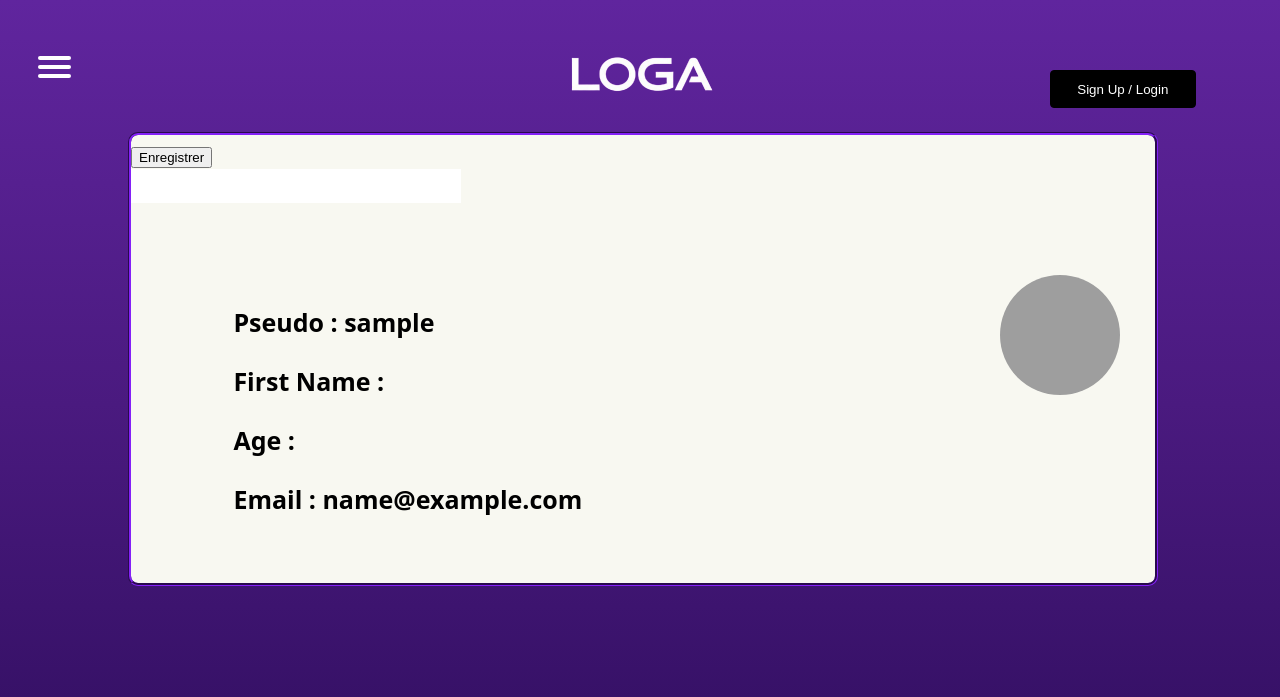
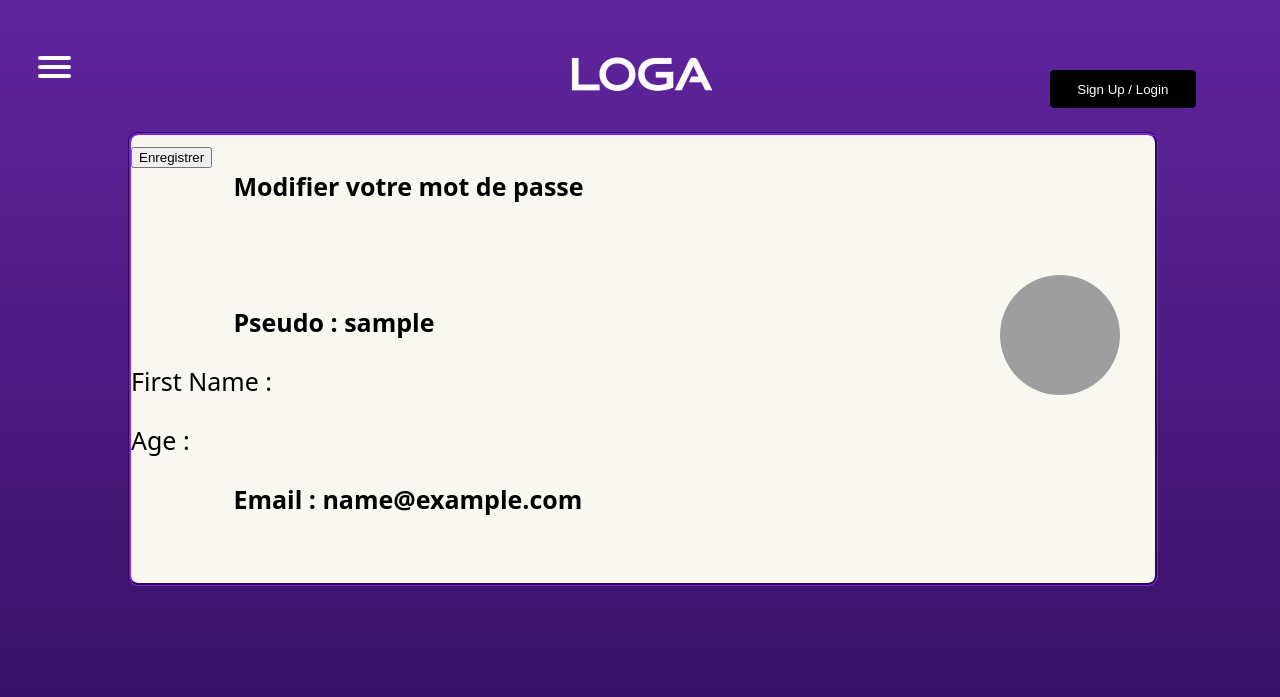
Before and after one commit to crysis421/FRANCUNIV, a PHP site: page /profil.php in a window 1280 px wide. Shown: the top 697 px of the page. Run offline with PHP 8.4, Linux system fonts and the light colour scheme; the visitor is signed in with stand-in values (Sample User, id 1); some libraries are stand-ins or nearby versions; grey boxes are pictures that could not be loaded.

Commit message:
regroupement outre mer

```diff
--- a/LOGA.css
+++ b/LOGA.css
@@ -280,18 +280,6 @@ path:hover {
     font-weight: bold;
     color: black;
 }
-#firstname{
-    margin-top:0%;
-    margin-left:10%;
-    font-weight: bold;
-    color: black;
-}
-#age{
-    margin-top:0%;
-    margin-left:10%;
-    font-weight: bold;
-    color: black;
-}
 #email{
     margin-top:0%;
     margin-left:10%;
@@ -569,8 +557,8 @@ h1{
     font-family: Serif, serif;
 }
 #modifiervotremotdepasse{
-    background:white;
-    width:100%;
-    left:80%;
-    top:50%;
+    margin-top:0%;
+    margin-left:10%;
+    font-weight: bold;
+    color: black;
 }
```
